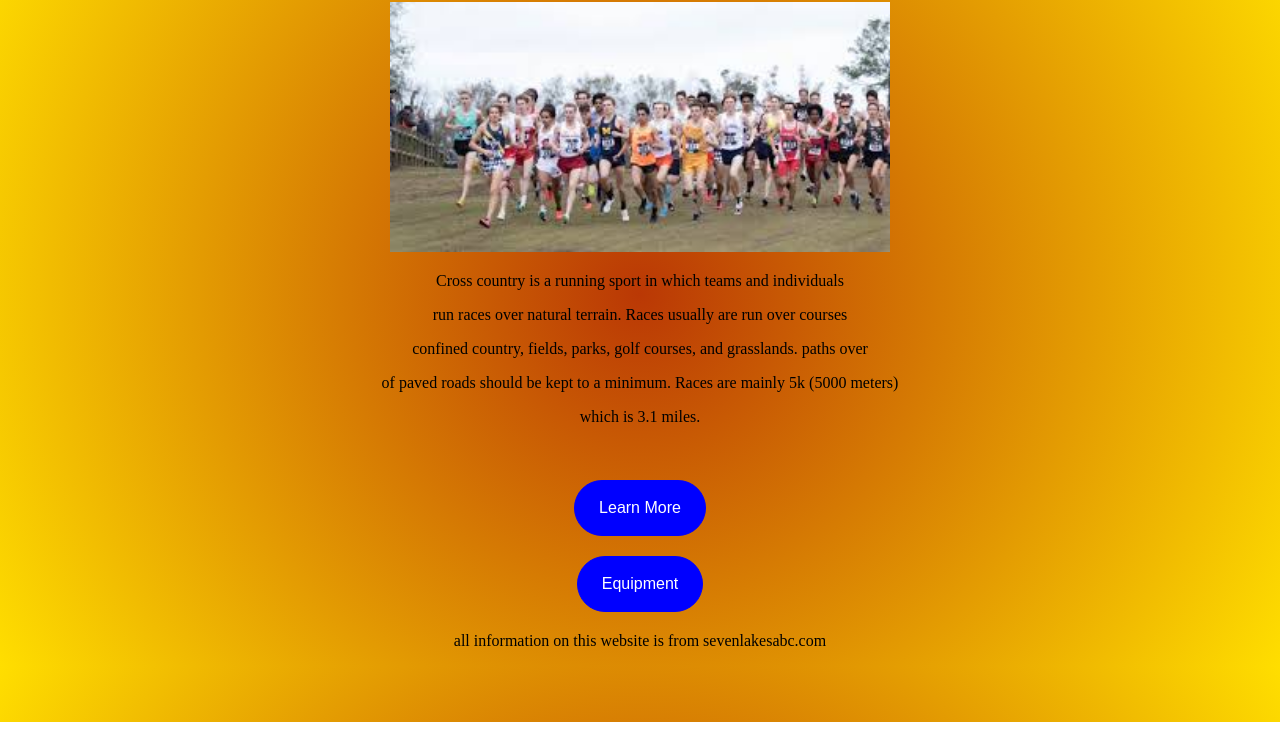
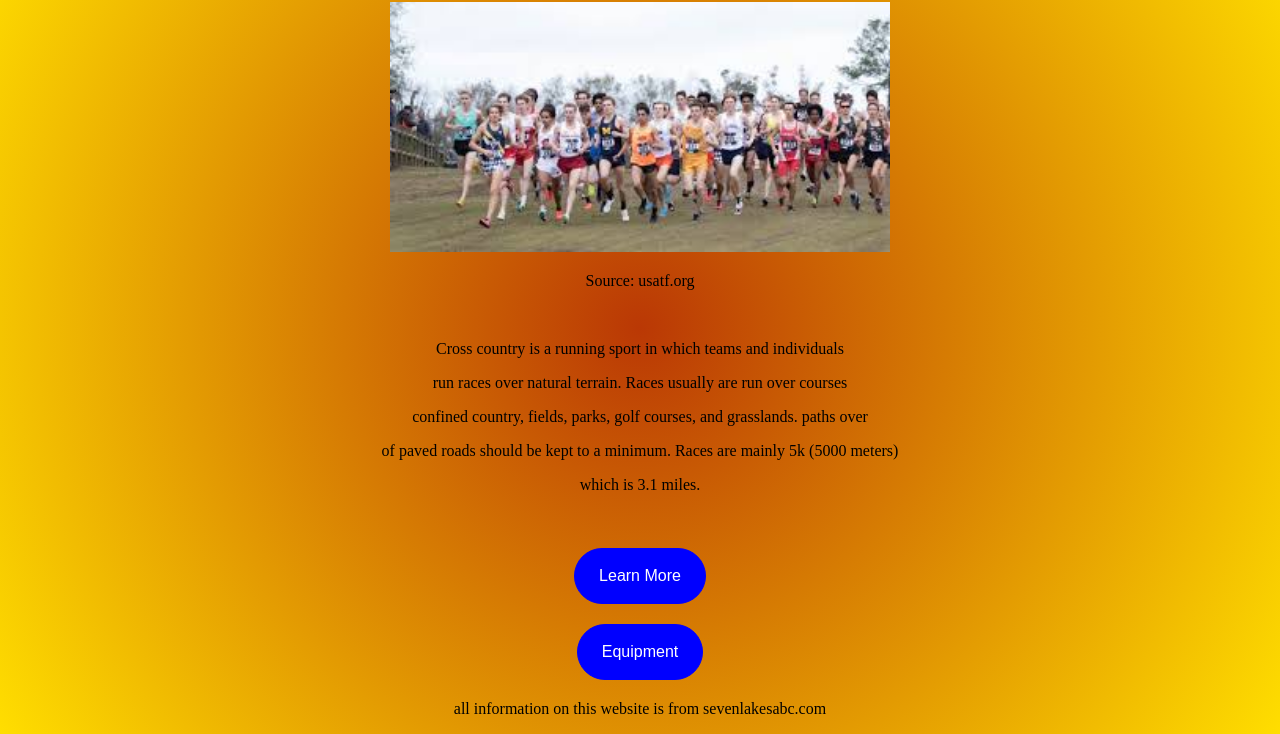
Before and after one commit to 803924/Multi-Page-Project, a plain HTML site: page Multi-page Project/index.html in a window 1280 px wide. Shown: the part 78-812 px from the top of the page. Drawn offline with Linux system fonts and the light colour scheme.

Commit message:
Update index.html

```diff
--- a/Multi-page Project/index.html
+++ b/Multi-page Project/index.html
@@ -12,6 +12,7 @@
         <h1 class="title">Cross Country</h1>
         <div id= "center" >
             <img class="crossCountryImg" src="src/CrossCountryImg.jpg">
+            <p>Source: usatf.org</p>
             <br>
             <p>Cross country is a running sport in which teams and individuals</p>
             <p>run races over natural terrain. Races usually are run over courses</p>
```
